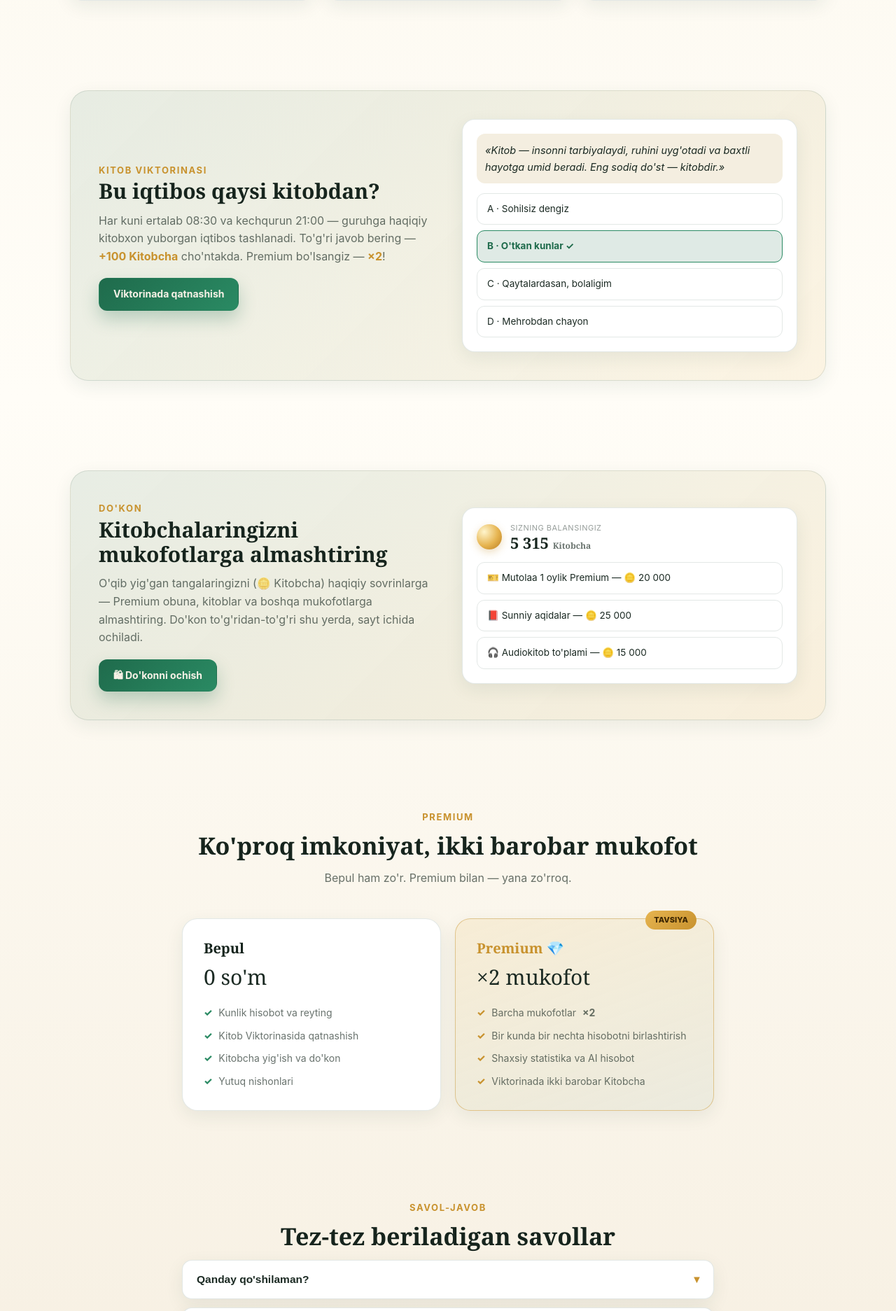
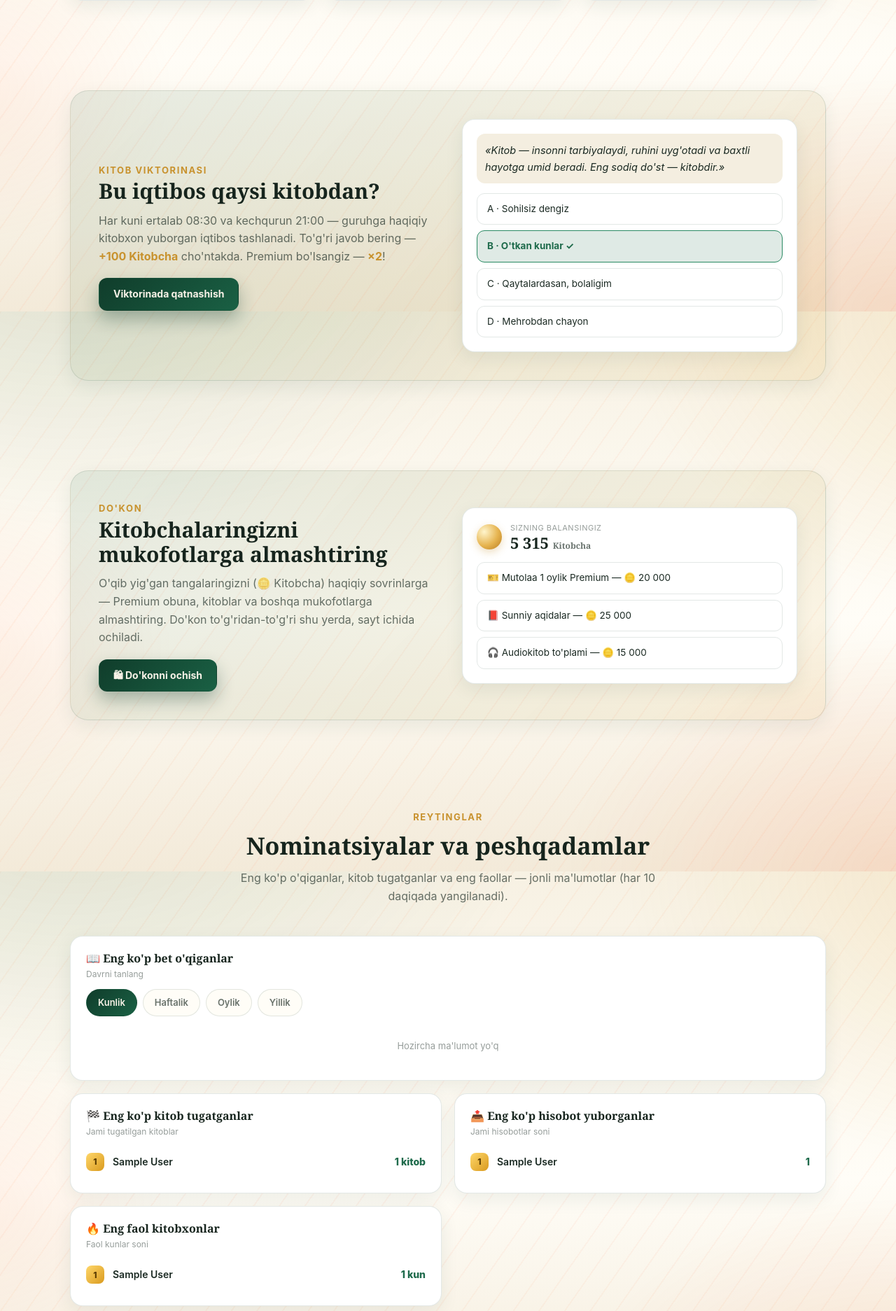
Before and after one commit to muradjanov-dev/kitob-challenge, a Django app: page / in a window 1280 px wide. Shown: the part 1955-3828 px from the top of the page at 70% size. Run offline with Django 4.2, Linux system fonts and the light colour scheme; tables that the repository leaves empty hold one stand-in row (values such as "Sample post"); parts of the project's set-up code (start-up, migrations or seed data) failed here and were passed over; some libraries are stand-ins or nearby versions.

Commit message:
feat: landing stats + leaderboards, flame bg, darker buttons; viktorina 3x; fix bot link
- Hero now shows live stats: readers, total pages read, finished books,
  books in progress (home view aggregates, cached 10 min in Redis).
- New Reyting section: top pages read (daily/weekly/monthly/yearly tabs),
  most books finished, most reports sent, most active readers.
- Flame-coloured background accents; primary buttons darkened to deep
  green for comfortable contrast.
- Kitob Viktorina now posts 3x/day (added 14:00) — group-only.
- Fix bot links: kitob_challenge_bot -> kitob_challange_bot.

Co-Authored-By: Claude Opus 4.8 <noreply@anthropic.com>

```diff
--- a/tgbot/templates/site/index.html
+++ b/tgbot/templates/site/index.html
@@ -32,7 +32,11 @@
       background:
         radial-gradient(1100px 650px at 8% -10%, rgba(31,107,76,0.10), transparent 60%),
         radial-gradient(900px 700px at 112% 0%, rgba(230,180,80,0.16), transparent 60%),
+        radial-gradient(760px 540px at 100% 100%, rgba(255,107,53,0.13), transparent 62%),
+        radial-gradient(520px 380px at -5% 60%, rgba(255,122,69,0.10), transparent 60%),
+        repeating-linear-gradient(125deg, rgba(255,107,53,0.05) 0px, rgba(255,107,53,0.05) 2px, transparent 2px, transparent 30px),
         linear-gradient(180deg, var(--bg-0), var(--bg-1) 55%, #f3ead9);
+      background-attachment: fixed;
       color: var(--text);
       font-family: -apple-system, BlinkMacSystemFont, "Segoe UI", Roboto, Helvetica, Arial, sans-serif;
       line-height: 1.6;
@@ -72,10 +76,10 @@
     }
     .btn:active { transform: scale(0.97); }
     .btn-primary {
-      background: linear-gradient(135deg, var(--green), var(--green-2));
-      color: #f6f1e6; box-shadow: 0 12px 24px rgba(31,107,76,0.26);
+      background: linear-gradient(135deg, #103d2b, #1a6044);
+      color: #f6f1e6; box-shadow: 0 12px 24px rgba(16,60,42,0.32);
     }
-    .btn-primary:hover { filter: brightness(1.04); }
+    .btn-primary:hover { filter: brightness(1.08); }
     .btn-ghost { background: var(--card); border-color: var(--card-border); color: var(--text); box-shadow: var(--shadow); }
     .btn-ghost:hover { background: #fbf7ee; }
     .nav .menu-toggle { display: none; background: none; border: 0; color: var(--text); font-size: 24px; cursor: pointer; }
@@ -189,6 +193,27 @@
     footer a { color: var(--text-dim); }
     footer a:hover { color: var(--green); }
 
+    /* Leaderboards */
+    .lb-tabs { display: flex; gap: 8px; flex-wrap: wrap; margin: 4px 0 16px; }
+    .lb-tab { padding: 8px 16px; border-radius: 999px; border: 1px solid var(--card-border); background: var(--bg-1); color: var(--text-dim); font-size: 13px; font-weight: 600; cursor: pointer; transition: all .15s; }
+    .lb-tab.active { background: linear-gradient(135deg, #103d2b, #1a6044); color: #f6f1e6; border-color: transparent; }
+    .lb-grid { display: grid; grid-template-columns: repeat(2, 1fr); gap: 18px; }
+    .lb-card { background: var(--card); border: 1px solid var(--card-border); border-radius: 18px; padding: 22px; box-shadow: var(--shadow); }
+    .lb-card h3 { font-size: 16px; margin-bottom: 3px; display: flex; align-items: center; gap: 8px; }
+    .lb-card .sub { color: var(--text-faint); font-size: 12px; margin-bottom: 12px; }
+    .lb-list { display: flex; flex-direction: column; }
+    .lb-row { display: flex; align-items: center; gap: 12px; padding: 9px 0; border-bottom: 1px solid var(--card-border); }
+    .lb-row:last-child { border-bottom: 0; }
+    .lb-rank { width: 26px; height: 26px; flex: none; border-radius: 8px; display: grid; place-items: center; font-size: 12px; font-weight: 800; background: rgba(31,107,76,0.10); color: var(--green); }
+    .lb-row:nth-child(1) .lb-rank { background: linear-gradient(135deg, #ffd76a, #d99a1e); color: #5a3c00; }
+    .lb-row:nth-child(2) .lb-rank { background: linear-gradient(135deg, #e7e7ea, #b9bcc4); color: #3a3a3a; }
+    .lb-row:nth-child(3) .lb-rank { background: linear-gradient(135deg, #f0b486, #c97f45); color: #4a2400; }
+    .lb-name { flex: 1; font-size: 14px; font-weight: 600; white-space: nowrap; overflow: hidden; text-overflow: ellipsis; }
+    .lb-val { font-weight: 800; font-size: 14px; color: var(--green); white-space: nowrap; }
+    .lb-empty { color: var(--text-faint); font-size: 13px; padding: 16px 0; text-align: center; }
+    .lb-period { display: none; }
+    .lb-period.active { display: block; }
+
     /* Reveal */
     .reveal { opacity: 0; transform: translateY(20px); transition: opacity .6s ease, transform .6s ease; }
     .reveal.in { opacity: 1; transform: none; }
@@ -214,12 +239,13 @@
       <nav class="links" id="navLinks">
         <a href="#imkoniyatlar">Imkoniyatlar</a>
         <a href="#viktorina">Viktorina</a>
+        <a href="#reyting">Reyting</a>
         <a href="#dokon">Do'kon</a>
         <a href="#premium">Premium</a>
         <a href="#faq">FAQ</a>
       </nav>
       <div class="spacer"></div>
-      <a href="https://t.me/kitob_challenge_bot" class="btn btn-primary" target="_blank" rel="noopener">Telegramda boshlash</a>
+      <a href="https://t.me/kitob_challange_bot" class="btn btn-primary" target="_blank" rel="noopener">Telegramda boshlash</a>
       <button class="menu-toggle" id="menuToggle" aria-label="Menyu">☰</button>
     </div>
   </header>
@@ -232,13 +258,14 @@
         <h1>Har kuni o'qing,<br/><span class="grad">Kitobcha yig'ing</span>,<br/>yuqoriga chiqing.</h1>
         <p class="lead">Kitob Challenge — kitobxonlar uchun Telegram platformasi. Kunlik hisobot yuboring, mukofot tangalar (Kitobcha) ishlang, viktorinada qatnashing va reytingda peshqadam bo'ling.</p>
         <div class="cta-row">
-          <a href="https://t.me/kitob_challenge_bot" class="btn btn-primary" target="_blank" rel="noopener">📚 Bepul boshlash</a>
+          <a href="https://t.me/kitob_challange_bot" class="btn btn-primary" target="_blank" rel="noopener">📚 Bepul boshlash</a>
           <a href="#premium" class="btn btn-ghost">💎 Premium haqida</a>
         </div>
         <div class="stats">
-          <div class="stat"><div class="n">{{ readers_count }}</div><div class="l">Ro'yxatdan o'tgan kitobxon</div></div>
-          <div class="stat"><div class="n">2×</div><div class="l">Kunlik viktorina</div></div>
-          <div class="stat"><div class="n">🪙</div><div class="l">Har kuni mukofot</div></div>
+          <div class="stat"><div class="n">{{ readers_count }}</div><div class="l">Kitobxon</div></div>
+          <div class="stat"><div class="n">{{ total_pages }}</div><div class="l">O'qilgan bet</div></div>
+          <div class="stat"><div class="n">{{ finished_books }}</div><div class="l">Tugatilgan kitob</div></div>
+          <div class="stat"><div class="n">{{ reading_books }}</div><div class="l">O'qilayotgan kitob</div></div>
         </div>
       </div>
       <div class="phone reveal in">
@@ -301,7 +328,7 @@
           <span class="sec-label" style="text-align:left">Kitob Viktorinasi</span>
           <h2>Bu iqtibos qaysi kitobdan?</h2>
           <p>Har kuni ertalab 08:30 va kechqurun 21:00 — guruhga haqiqiy kitobxon yuborgan iqtibos tashlanadi. To'g'ri javob bering — <b class="gold">+100 Kitobcha</b> cho'ntakda. Premium bo'lsangiz — <b class="gold">×2</b>!</p>
-          <a href="https://t.me/kitob_challenge_bot" class="btn btn-primary" target="_blank" rel="noopener">Viktorinada qatnashish</a>
+          <a href="https://t.me/kitob_challange_bot" class="btn btn-primary" target="_blank" rel="noopener">Viktorinada qatnashish</a>
         </div>
         <div class="quiz-card">
           <div class="q">«Kitob — insonni tarbiyalaydi, ruhini uyg'otadi va baxtli hayotga umid beradi. Eng sodiq do'st — kitobdir.»</div>
@@ -335,6 +362,67 @@
           <div class="quiz-opt">🎫 Mutolaa 1 oylik Premium — 🪙 20 000</div>
           <div class="quiz-opt">📕 Sunniy aqidalar — 🪙 25 000</div>
           <div class="quiz-opt">🎧 Audiokitob to'plami — 🪙 15 000</div>
+        </div>
+      </div>
+    </div>
+  </section>
+
+  <!-- REYTING / NOMINATSIYALAR -->
+  <section id="reyting">
+    <div class="wrap">
+      <div class="sec-label reveal">Reytinglar</div>
+      <h2 class="sec-title reveal">Nominatsiyalar va peshqadamlar</h2>
+      <p class="sec-sub reveal">Eng ko'p o'qiganlar, kitob tugatganlar va eng faollar — jonli ma'lumotlar (har 10 daqiqada yangilanadi).</p>
+
+      <div class="lb-card reveal" style="margin-bottom:18px;">
+        <h3>📖 Eng ko'p bet o'qiganlar</h3>
+        <div class="sub">Davrni tanlang</div>
+        <div class="lb-tabs">
+          <div class="lb-tab active" data-period="daily">Kunlik</div>
+          <div class="lb-tab" data-period="weekly">Haftalik</div>
+          <div class="lb-tab" data-period="monthly">Oylik</div>
+          <div class="lb-tab" data-period="yearly">Yillik</div>
+        </div>
+        {% for key, rows in lb_pages.items %}
+        <div class="lb-period {% if key == 'daily' %}active{% endif %}" data-period="{{ key }}">
+          <div class="lb-list">
+            {% for r in rows %}
+            <div class="lb-row"><div class="lb-rank">{{ forloop.counter }}</div><div class="lb-name">{{ r.name }}</div><div class="lb-val">{{ r.value }} bet</div></div>
+            {% empty %}
+            <div class="lb-empty">Hozircha ma'lumot yo'q</div>
+            {% endfor %}
+          </div>
+        </div>
+        {% endfor %}
+      </div>
+
+      <div class="lb-grid">
+        <div class="lb-card reveal">
+          <h3>🏁 Eng ko'p kitob tugatganlar</h3>
+          <div class="sub">Jami tugatilgan kitoblar</div>
+          <div class="lb-list">
+            {% for r in lb_books %}
+            <div class="lb-row"><div class="lb-rank">{{ forloop.counter }}</div><div class="lb-name">{{ r.name }}</div><div class="lb-val">{{ r.value }} kitob</div></div>
+            {% empty %}<div class="lb-empty">Hozircha ma'lumot yo'q</div>{% endfor %}
+          </div>
+        </div>
+        <div class="lb-card reveal">
+          <h3>📤 Eng ko'p hisobot yuborganlar</h3>
+          <div class="sub">Jami hisobotlar soni</div>
+          <div class="lb-list">
+            {% for r in lb_reports %}
+            <div class="lb-row"><div class="lb-rank">{{ forloop.counter }}</div><div class="lb-name">{{ r.name }}</div><div class="lb-val">{{ r.value }}</div></div>
+            {% empty %}<div class="lb-empty">Hozircha ma'lumot yo'q</div>{% endfor %}
+          </div>
+        </div>
+        <div class="lb-card reveal">
+          <h3>🔥 Eng faol kitobxonlar</h3>
+          <div class="sub">Faol kunlar soni</div>
+          <div class="lb-list">
+            {% for r in lb_active %}
+            <div class="lb-row"><div class="lb-rank">{{ forloop.counter }}</div><div class="lb-name">{{ r.name }}</div><div class="lb-val">{{ r.value }} kun</div></div>
+            {% empty %}<div class="lb-empty">Hozircha ma'lumot yo'q</div>{% endfor %}
+          </div>
         </div>
       </div>
     </div>
@@ -378,7 +466,7 @@
       <div class="sec-label reveal">Savol-javob</div>
       <h2 class="sec-title reveal">Tez-tez beriladigan savollar</h2>
       <div class="faq">
-        <div class="qa reveal"><button>Qanday qo'shilaman? <span class="chev">▾</span></button><div class="ans"><p>Telegramda <b>@kitob_challenge_bot</b> ni oching, "Boshlash" tugmasini bosing va ro'yxatdan o'ting. Bepul.</p></div></div>
+        <div class="qa reveal"><button>Qanday qo'shilaman? <span class="chev">▾</span></button><div class="ans"><p>Telegramda <b>@kitob_challange_bot</b> ni oching, "Boshlash" tugmasini bosing va ro'yxatdan o'ting. Bepul.</p></div></div>
         <div class="qa reveal"><button>Bu bepulmi? <span class="chev">▾</span></button><div class="ans"><p>Ha, asosiy imkoniyatlar bepul. Premium — qo'shimcha mukofot va funksiyalar uchun ixtiyoriy.</p></div></div>
         <div class="qa reveal"><button>Kitobcha nima? <span class="chev">▾</span></button><div class="ans"><p>Kitobcha — o'qish, viktorina va takliflar uchun ishlanadigan mukofot tangasi. Uni Do'konda real mukofotlarga almashtirasiz.</p></div></div>
         <div class="qa reveal"><button>Audiokitoblar hisoblanadimi? <span class="chev">▾</span></button><div class="ans"><p>Ha. Eshitilgan daqiqalarni bet bilan bir qatorda hisobotga kiritishingiz mumkin.</p></div></div>
@@ -392,7 +480,7 @@
       <div class="final reveal">
         <h2>Bugun o'qishni boshlang 📚</h2>
         <p>Minglab kitobxonlar allaqachon qatnashmoqda. Siz ham qo'shiling — bepul.</p>
-        <a href="https://t.me/kitob_challenge_bot" class="btn btn-primary" target="_blank" rel="noopener">Telegramda boshlash</a>
+        <a href="https://t.me/kitob_challange_bot" class="btn btn-primary" target="_blank" rel="noopener">Telegramda boshlash</a>
       </div>
     </div>
   </section>
@@ -400,7 +488,7 @@
   <footer>
     <div class="wrap foot">
       <div><span class="logo" style="font-size:15px"><span class="mark" style="width:28px;height:28px;font-size:15px">📚</span> Kitob Challenge</span></div>
-      <div>© 2026 Kitob Challenge · <a href="https://t.me/kitob_challenge_bot" target="_blank" rel="noopener">@kitob_challenge_bot</a></div>
+      <div>© 2026 Kitob Challenge · <a href="https://t.me/kitob_challange_bot" target="_blank" rel="noopener">@kitob_challange_bot</a></div>
     </div>
   </footer>
 
@@ -433,6 +521,15 @@
       btn.addEventListener("click", () => btn.parentElement.classList.toggle("open"));
     });
 
+    // Leaderboard period tabs
+    document.querySelectorAll(".lb-tab").forEach(tab => {
+      tab.addEventListener("click", () => {
+        const p = tab.dataset.period;
+        document.querySelectorAll(".lb-tab").forEach(t => t.classList.toggle("active", t === tab));
+        document.querySelectorAll(".lb-period").forEach(el => el.classList.toggle("active", el.dataset.period === p));
+      });
+    });
+
     // Quiz demo — dim the wrong answers on click
     document.querySelectorAll("#viktorina .quiz-opt").forEach(opt => {
       opt.addEventListener("click", () => {
--- a/tgbot/views.py
+++ b/tgbot/views.py
@@ -45,15 +45,96 @@ async def _process_with_cleanup(body_bytes: bytes) -> None:
             print(f"webhook handler took {elapsed_ms} ms")
 
 
+def _fmt_num(n):
+    return f"{int(n or 0):,}".replace(",", " ")
+
+
+def _empty_landing_ctx():
+    return {
+        "readers_count": "0", "total_pages": "0",
+        "finished_books": "0", "reading_books": "0",
+        "lb_pages": {"daily": [], "weekly": [], "monthly": [], "yearly": []},
+        "lb_books": [], "lb_reports": [], "lb_active": [],
+    }
+
+
+def _build_landing_context():
+    """Live platform stats + leaderboards for the landing page. Heavy-ish
+    aggregations, so the caller caches the result for a few minutes."""
+    import datetime as _dt
+    from django.utils import timezone
+    from django.db.models import Sum, Count, F
+    from tgbot.models import TelegramProfile, ConfirmationReport, BooksToRead
+
+    today = timezone.localdate()
+
+    readers = TelegramProfile.objects.filter(is_registered=True).count()
+    total_pages = (ConfirmationReport.objects.filter(is_audio=False)
+                   .aggregate(s=Sum('pages_read'))['s']) or 0
+    finished_books = BooksToRead.objects.filter(
+        total_pages__gt=0, current_page__gte=F('total_pages')).count()
+    reading_books = (BooksToRead.objects
+                     .filter(current_page__gt=0, total_pages__gt=0)
+                     .exclude(current_page__gte=F('total_pages')).count())
+
+    def _rows(qs, key):
+        return [{'name': (r['user__full_name'] or 'Kitobxon'),
+                 'value': _fmt_num(r[key])} for r in qs]
+
+    def top_pages(start, end, limit=10):
+        qs = (ConfirmationReport.objects
+              .filter(date__date__gte=start, date__date__lte=end,
+                      is_audio=False, user__is_blocked=False)
+              .values('user__full_name').annotate(total=Sum('pages_read'))
+              .filter(total__gt=0).order_by('-total')[:limit])
+        return _rows(qs, 'total')
+
+    lb_pages = {
+        'daily':   top_pages(today, today),
+        'weekly':  top_pages(today - _dt.timedelta(days=6), today),
+        'monthly': top_pages(today - _dt.timedelta(days=29), today),
+        'yearly':  top_pages(today - _dt.timedelta(days=364), today),
+    }
+    lb_books = _rows(
+        BooksToRead.objects
+        .filter(total_pages__gt=0, current_page__gte=F('total_pages'),
+                user__is_blocked=False)
+        .values('user__full_name').annotate(c=Count('id'))
+        .order_by('-c')[:10], 'c')
+    lb_reports = _rows(
+        ConfirmationReport.objects.filter(user__is_blocked=False)
+        .values('user__full_name').annotate(c=Count('id'))
+        .order_by('-c')[:10], 'c')
+    lb_active = _rows(
+        ConfirmationReport.objects
+        .filter(user__is_blocked=False, reading_day__isnull=False)
+        .values('user__full_name')
+        .annotate(c=Count('reading_day', distinct=True))
+        .order_by('-c')[:10], 'c')
+
+    return {
+        'readers_count': _fmt_num(readers),
+        'total_pages': _fmt_num(total_pages),
+        'finished_books': _fmt_num(finished_books),
+        'reading_books': _fmt_num(reading_books),
+        'lb_pages': lb_pages,
+        'lb_books': lb_books,
+        'lb_reports': lb_reports,
+        'lb_active': lb_active,
+    }
+
+
 def home(request: HttpRequest):
-    # Real, live count of registered readers for the landing hero stat.
-    from tgbot.models import TelegramProfile
-    try:
-        count = TelegramProfile.objects.filter(is_registered=True).count()
-    except Exception:
-        count = 0
-    readers_count = f"{count:,}".replace(",", " ")  # 5 315 (nbsp separator)
-    resp = render(request, 'site/index.html', {"readers_count": readers_count})
+    from django.core.cache import cache
+    ctx = cache.get("landing_ctx_v1")
+    if ctx is None:
+        try:
+            ctx = _build_landing_context()
+        except Exception as e:
+            print(f"landing context build failed: {e}")
+            ctx = _empty_landing_ctx()
+        cache.set("landing_ctx_v1", ctx, 600)  # refresh every 10 min
+    resp = render(request, 'site/index.html', ctx)
     # Served as a Telegram Mini App — WebView2 caches aggressively, so force a
     # fresh fetch on every open (same as the shop page).
     resp["Cache-Control"] = "no-store, no-cache, must-revalidate, max-age=0"
```
Also changed, not shown: src/celery_app.py (+6 -1 lines).
